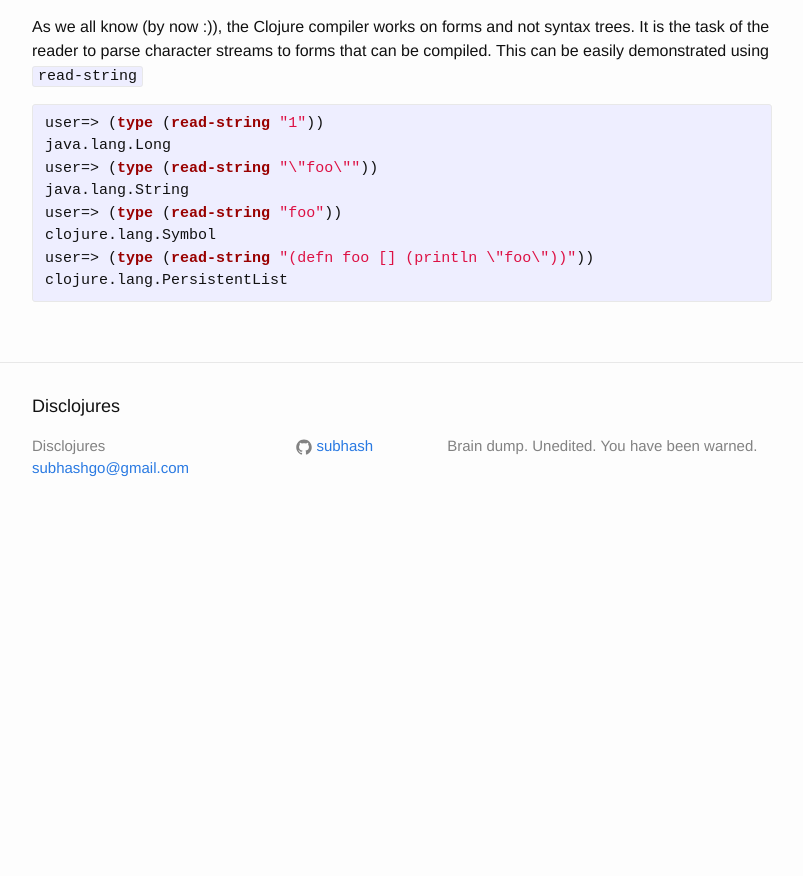
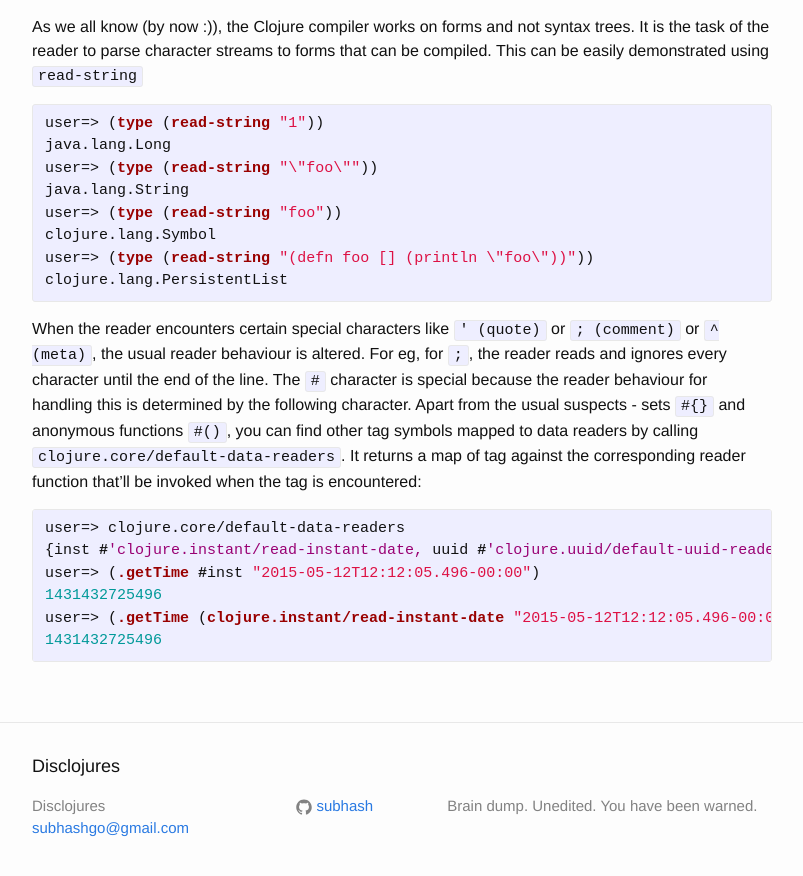
Before and after one commit to subhash/subhash.github.io, a Jekyll site: the page built from _posts/2015-05-12-reader-macros.markdown, in a window 1280 px wide and 900 px high, scrolled down 1145 px. Shown: the top 876 px of the window, without its empty margins (238-1041 px from the left). Built offline with Jekyll 4.4.1, drawn with Linux system fonts in a browser that asks for light colours; before the commit the page ends 1685 px from its top, so only the background shows below that.

Commit message:
Update 2015-05-12-reader-macros.markdown

```diff
--- a/_posts/2015-05-12-reader-macros.markdown
+++ b/_posts/2015-05-12-reader-macros.markdown
@@ -58,3 +58,14 @@ clojure.lang.Symbol
 user=> (type (read-string "(defn foo [] (println \"foo\"))"))
 clojure.lang.PersistentList
 {% endhighlight %}
+
+When the reader encounters certain special characters like `' (quote)` or `; (comment)` or `^ (meta)`, the usual reader behaviour is altered. For eg, for `;`, the reader reads and ignores every character until the end of the line. The `#` character is special because the reader behaviour for handling this is determined by the following character. Apart from the usual suspects - sets `#{}` and anonymous functions `#()`, you can find other tag symbols mapped to data readers by calling `clojure.core/default-data-readers`. It returns a map of tag against the corresponding reader function that'll be invoked when the tag is encountered:
+
+{% highlight clojure %}
+user=> clojure.core/default-data-readers
+{inst #'clojure.instant/read-instant-date, uuid #'clojure.uuid/default-uuid-reader}
+user=> (.getTime #inst "2015-05-12T12:12:05.496-00:00")
+1431432725496
+user=> (.getTime (clojure.instant/read-instant-date "2015-05-12T12:12:05.496-00:00"))
+1431432725496
+{% endhighlight %}
```
